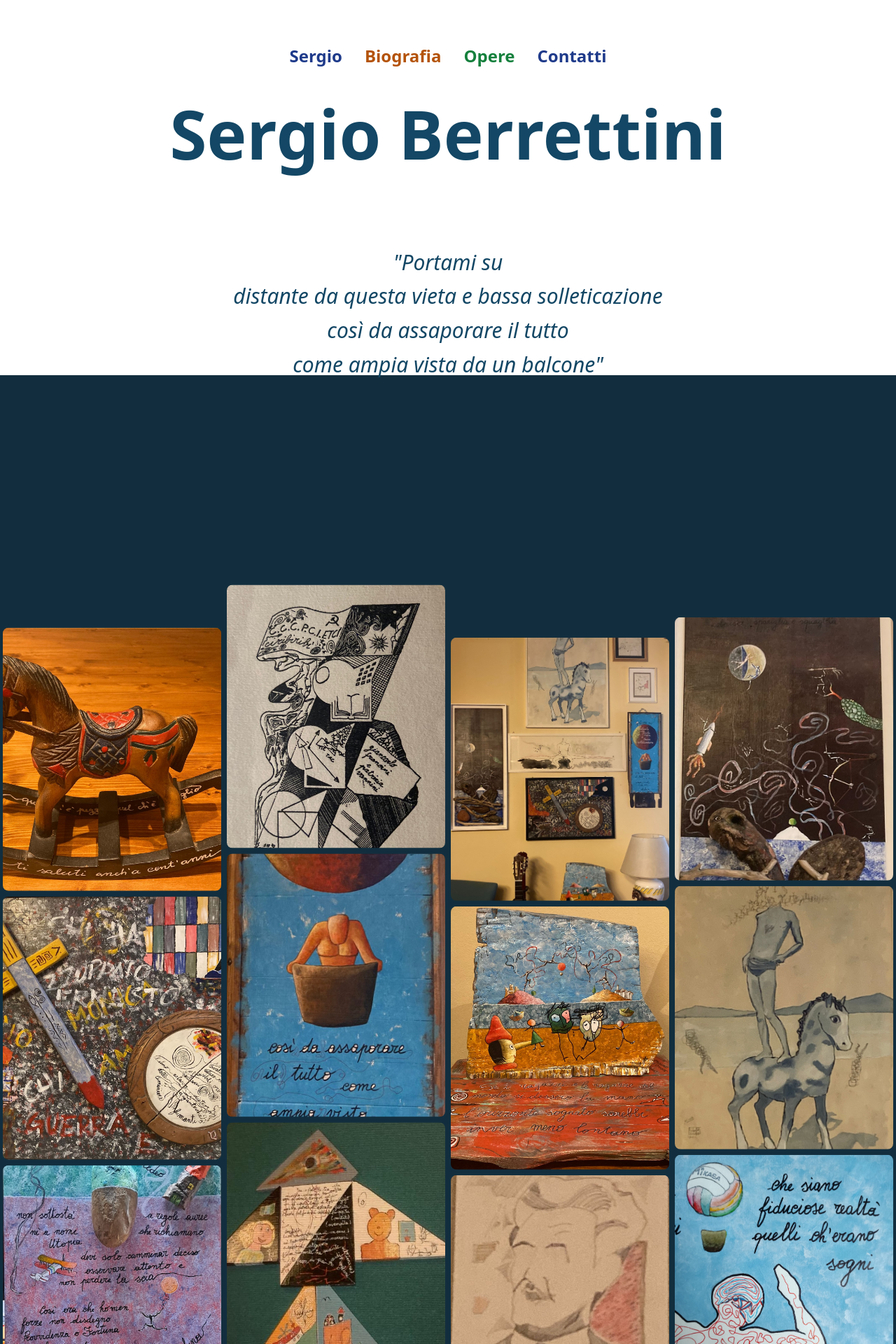
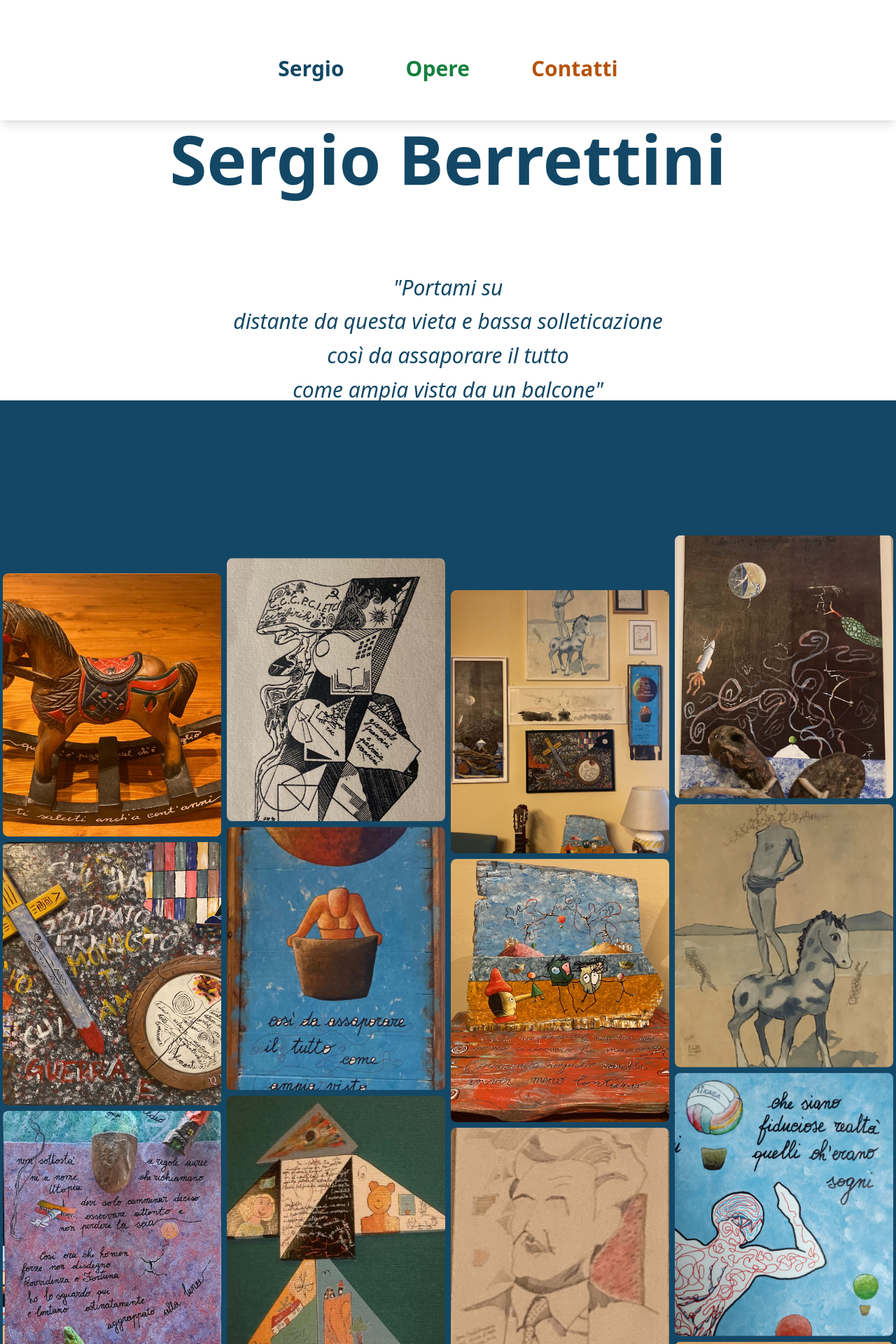
Before and after one commit to biancafrancini/berre-artworks, a Next.js app: page / in a window 1280 px wide. Shown: the top 1920 px of the page at 70% size. Built offline with nearby package versions, Linux system fonts and the light colour scheme.

Commit message:
created artworks route

```diff
--- a/src/components/Navbar.tsx
+++ b/src/components/Navbar.tsx
@@ -1,18 +1,22 @@
+"use client";
+import Link from "next/link";
+
 export const Navbar = () => {
-    const colors: { [key: string]: string } = {
-        'Sergio': 'blue',
-        'Biografia': 'amber',
-        'Opere': 'green',
-    }
-
-    return (
-        <div className="navbar bg-base-100 flex justify-center w-full">
-            <div className="flex flex-row justify-between text-2xl p-6 mt-6">
-                <button className="btn-nav text-blue-900 p-4 font-bold rounded-full hover:bg-blue-50">Sergio</button>
-                <button className="btn-nav text-amber-700 p-4 font-bold rounded-full hover:bg-amber-50">Biografia</button>
-                <button className="btn-nav text-green-700 p-4 font-bold rounded-full hover:bg-green-50">Opere</button>
-                <button className="btn-nav text-blue-900 p-4 font-bold rounded-full hover:bg-blue-50">Contatti</button>
-            </div>
-        </div>
-    );
-}
+  return (
+    <div className="navbar bg-base-100 flex justify-center w-full hover:shadow-lg">
+      <div className="flex flex-row justify-between text-3xl p-6 mt-6 gap-6">
+        <button className="btn-sergio btn-nav p-8 font-bold rounded-full hover:bg-blue-50">
+          Sergio
+        </button>
+        <Link href="/artworks">
+          <button className="btn-opere btn-nav text-green-700 p-8 font-bold rounded-full hover:bg-green-50">
+            Opere
+          </button>
+        </Link>
+        <button className="btn-contatti btn-nav text-amber-700 p-8 font-bold rounded-full hover:bg-amber-50">
+          Contatti
+        </button>
+      </div>
+    </div>
+  );
+};
--- /dev/null
+++ b/src/pages/artworks/index.tsx
@@ -0,0 +1,9 @@
+import React from 'react';
+
+export default function Artworks(){
+    return (
+        <div>
+            <h1>Artworks here!!</h1>
+        </div>
+    )
+}
--- a/src/pages/index.tsx
+++ b/src/pages/index.tsx
@@ -138,27 +138,6 @@ export default function Home() {
           poi batuffoli di lana. <br />
           Questa si è la mia tana
         </p>
-        <button className="btn-nav text-xl text-blue-900 p-4 mt-12 font-bold shadow-md rounded-full hover:bg-blue-50">
-          Leggi la mia biografia →{" "}
-        </button>
-      </div>
-
-      <div className="subcategory-container">
-        <h3 className="title text-6xl font-bold pt-40 pb-12">I miei lavori</h3>
-        <div className="flex artwork-container justify-between items-center w-1/3 h-96">
-          <p className="text-2xl italic leading-relaxed text-center py-64 px-24 border-4 border-blue-900 rounded-3xl">
-            IMAGE
-          </p>
-          <p className="text-2xl italic leading-relaxed text-center py-64 px-24 border-4 border-blue-900 rounded-3xl">
-            IMAGE
-          </p>
-          <p className="text-2xl italic leading-relaxed text-center py-64 px-24 border-4 border-blue-900 rounded-3xl">
-            IMAGE
-          </p>
-        </div>
-        <button className="btn-nav text-xl text-green-900 p-4 mt-12 font-bold shadow-md rounded-full hover:bg-green-50">
-          Tutti i miei lavori →{" "}
-        </button>
       </div>
       <div className="space"></div>
     </main>
--- a/src/styles/globals.css
+++ b/src/styles/globals.css
@@ -2,6 +2,9 @@
 @tailwind components;
 @tailwind utilities;
 
+:root{
+  --sergio: rgb(19, 71, 101);
+}
 .main-container {
   max-height: 125vh;
 }
@@ -9,7 +12,7 @@
 .gallery-container {
   height: 175vh;
   overflow: hidden;
-  background: rgb(18, 46, 62);
+  background: var(--sergio);
 }
 
 .gallery {
@@ -55,7 +58,11 @@
 
 .title{
   text-align: center;
-  color: rgb(19, 71, 101);
+  color: var(--sergio);
+}
+
+.btn-sergio{
+  color: var(--sergio);
 }
 
 .subcategory-container{
@@ -67,6 +74,6 @@
 
 .artwork-container{
   height: 30vh;
-  color: rgb(19, 71, 101);
+  color: var(--sergio);
   font-weight: bold;
 }
```
Also changed, not shown: 1 other file (tests, documents, lock files or other folders).
